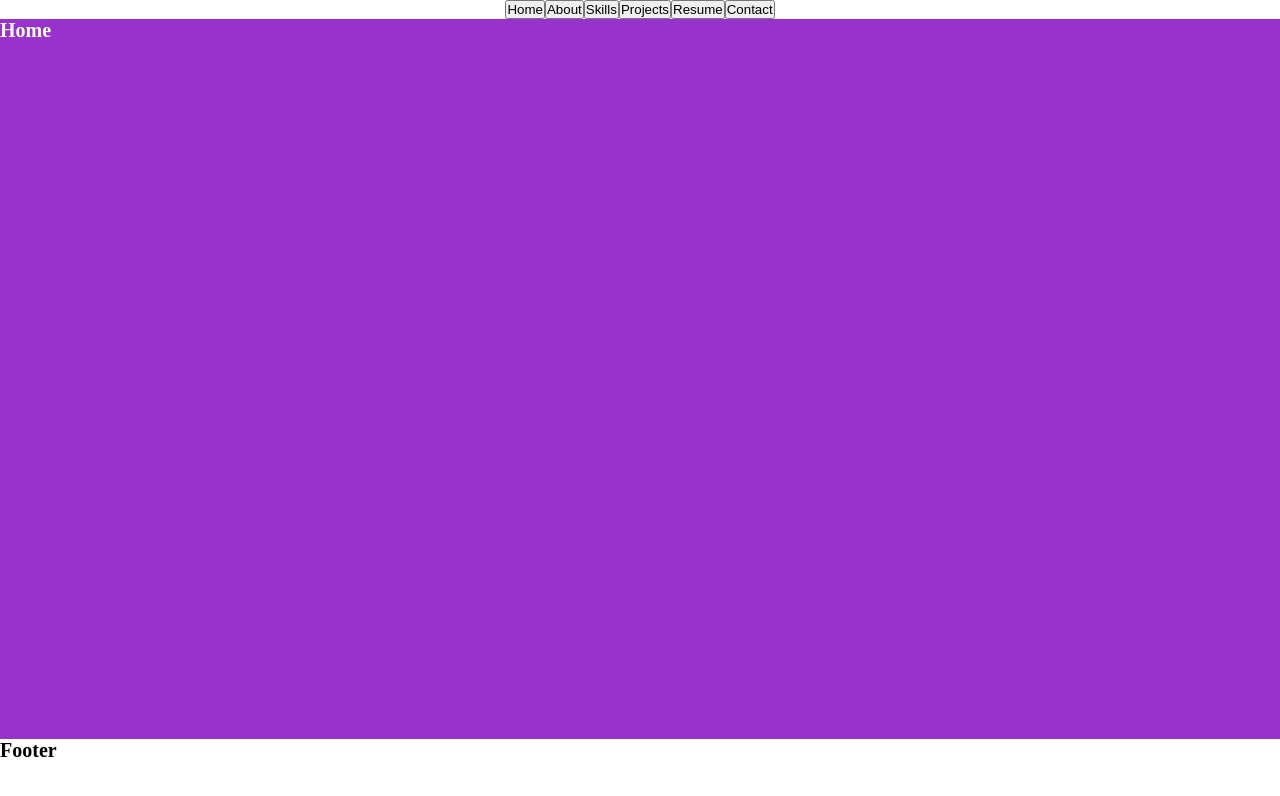
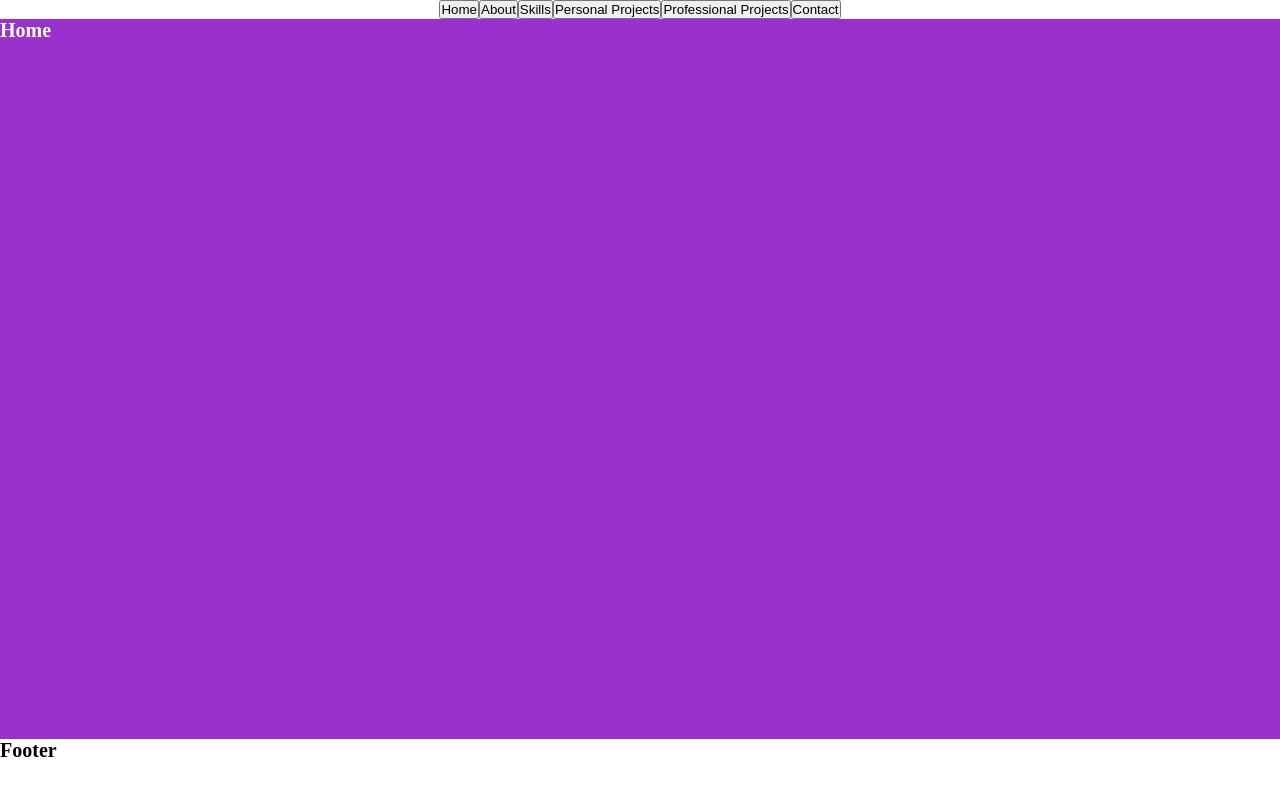
Before and after one commit to NateMail/portfolio-cube-, a React (Create React App) app: page / in a window 1280 px wide. Shown: the top 796 px of the page. Built offline with nearby package versions, Linux system fonts and the light colour scheme.

Commit message:
Update navbar and sections

```diff
--- a/src/Components/Cube.js
+++ b/src/Components/Cube.js
@@ -1,10 +1,10 @@
 import React from "react";
 import Home from "./Home";
-import Projects from "./Projects";
+import PersonalProjects from "./PersonalProjects";
 import About from "./About";
 import Contact from "./Contact";
 import Skills from "./Skills";
-import Resume from "./Resume";
+import ProfessionalProjects from "./ProfessionalProjects";
 
 export default function Cube(props) {
   const cubeClass = `cube show-${props.side}`;
@@ -12,10 +12,10 @@ export default function Cube(props) {
     <div className={cubeClass}>
       <Home />
       <About />
-      <Projects />
+      <PersonalProjects />
       <Contact />
       <Skills />
-      <Resume />
+      <ProfessionalProjects />
     </div>
   );
 }
--- a/src/Components/Nav.js
+++ b/src/Components/Nav.js
@@ -24,13 +24,13 @@ export default function Nav(props) {
           </button>
         </li>
         <li className="nav__item">
-          <button onClick={onChange} value="projects">
-            Projects
+          <button onClick={onChange} value="personalProjects">
+            Personal Projects
           </button>
         </li>
         <li className="nav__item">
-          <button onClick={onChange} value="resume">
-            Resume
+          <button onClick={onChange} value="professionalProjects">
+            Professional Projects
           </button>
         </li>
         <li className="nav__item">
--- /dev/null
+++ b/src/Components/PersonalProjects.js
@@ -0,0 +1,9 @@
+import React from "react";
+
+export default function PersonalProjects() {
+  return (
+    <div className="cube__face cube__face--personalProjects">
+      <h1>Personal Projects</h1>
+    </div>
+  );
+}
--- /dev/null
+++ b/src/Components/ProfessionalProjects.js
@@ -0,0 +1,9 @@
+import React from "react";
+
+export default function ProfessionalProjects() {
+  return (
+    <div className="cube__face cube__face--professionalProjects">
+      <h1>Professional Projects</h1>
+    </div>
+  );
+}
--- a/src/Components/Projects.js
+++ /dev/null
@@ -1,9 +0,0 @@
-import React from "react";
-
-export default function Projects() {
-  return (
-    <div className="cube__face cube__face--projects">
-      <h1>Projects</h1>
-    </div>
-  );
-}
--- a/src/Components/Resume.js
+++ /dev/null
@@ -1,9 +0,0 @@
-import React from "react";
-
-export default function Resume() {
-  return (
-    <div className="cube__face cube__face--resume">
-      <h1>Resume</h1>
-    </div>
-  );
-}
--- a/src/Sass/layout/_cube.scss
+++ b/src/Sass/layout/_cube.scss
@@ -34,7 +34,7 @@
       transform: rotateY(0deg) translateZ(1000px);
     }
 
-    &--projects {
+    &--personalProjects {
       background-color: blue;
       color: white;
       transform: rotateY(90deg) translateZ(1000px);
@@ -58,7 +58,7 @@
       transform: rotateX(90deg) translateZ(1000px);
     }
 
-    &--resume {
+    &--professionalProjects {
       background-color: darkolivegreen;
       color: white;
       transform: rotateX(-90deg) translateZ(1000px);
@@ -69,7 +69,10 @@
 .show-home {
   transform: translateZ(-1000px) rotateY(0deg);
 }
-.show-projects {
+.show-skills {
+  transform: translateZ(-1000px) rotateX(-90deg);
+}
+.show-personalProjects {
   transform: translateZ(-1000px) rotateY(-90deg);
 }
 .show-about {
@@ -78,9 +81,9 @@
 .show-contact {
   transform: translateZ(-1000px) rotateY(90deg);
 }
-.show-skills {
+.show-prop {
   transform: translateZ(-1000px) rotateX(-90deg);
 }
-.show-resume {
+.show-professionalProjects {
   transform: translateZ(-1000px) rotateX(90deg);
 }
```
